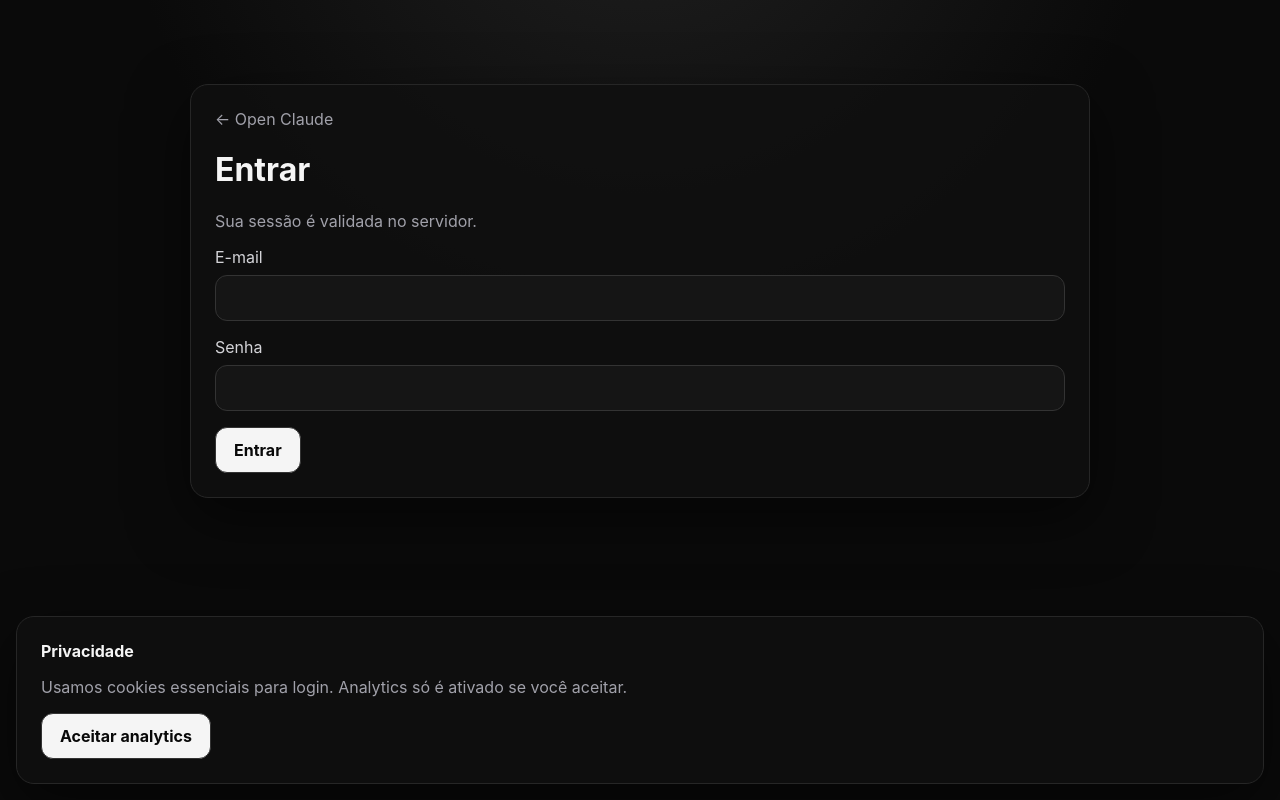
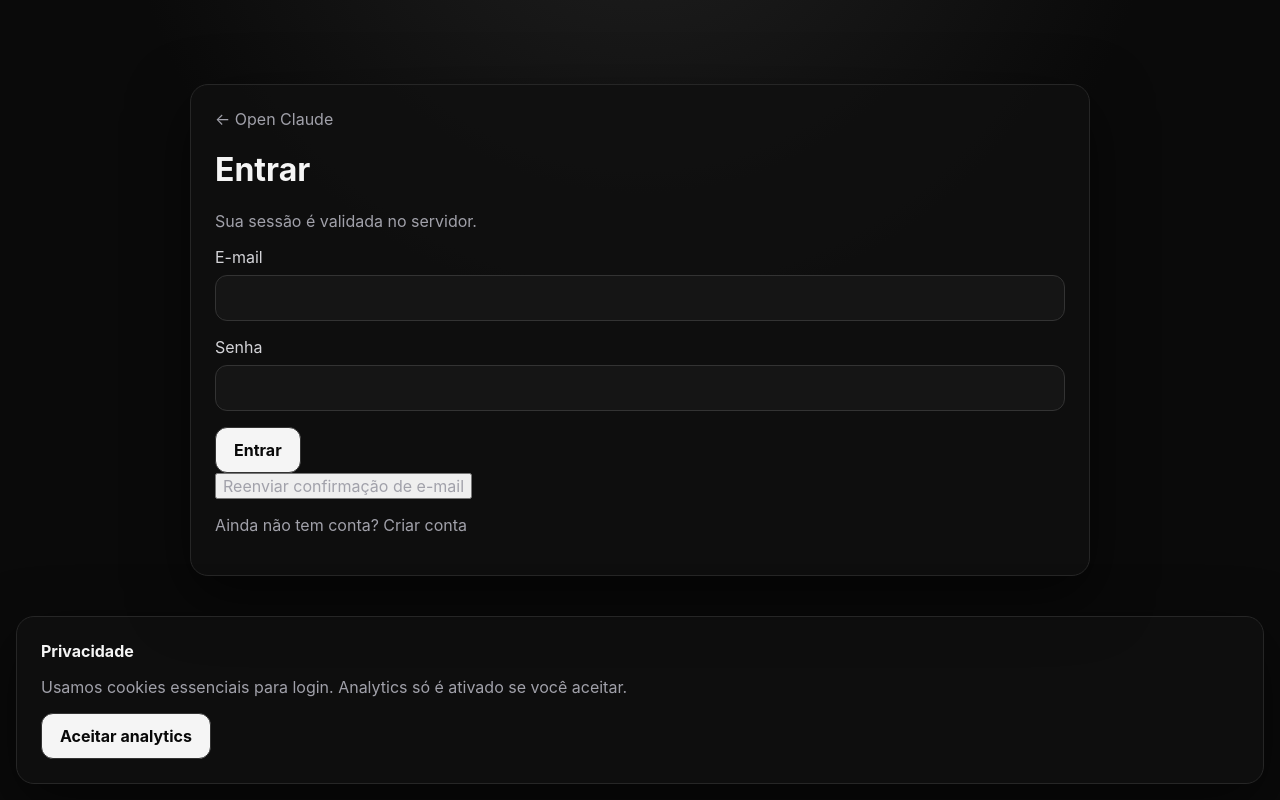
Before and after one commit to joaquimmiguel1200-spec/open-claude, a Next.js app: page /login in a window 1280 px wide. Built offline with nearby package versions, Linux system fonts and the light colour scheme; no server answers.

Commit message:
fix(auth): handle unconfirmed email and resend confirmation

```diff
--- a/app/login/page.tsx
+++ b/app/login/page.tsx
@@ -5,8 +5,66 @@ import { useRouter } from 'next/navigation'
 import Link from 'next/link'
 import { createSupabaseBrowserClient } from '@/lib/supabase/browser'
 
-export default function LoginPage(){
-  const router=useRouter(); const [email,setEmail]=useState(''); const [password,setPassword]=useState(''); const [error,setError]=useState(''); const [loading,setLoading]=useState(false)
-  async function submit(e:FormEvent){e.preventDefault();setError('');setLoading(true);const supabase=createSupabaseBrowserClient(); const {error}=await supabase.auth.signInWithPassword({email:email.trim(),password});if(error)setError('E-mail ou senha inválidos.');else router.push('/chat');setLoading(false)}
-  return <main className="shell"><div className="chat card"><Link href="/" className="muted">← Open Claude</Link><h1>Entrar</h1><p className="muted">Sua sessão é validada no servidor.</p><form onSubmit={submit}><label>E-mail<input required type="email" autoComplete="email" value={email} onChange={e=>setEmail(e.target.value)} /></label><label>Senha<input required minLength={8} type="password" autoComplete="current-password" value={password} onChange={e=>setPassword(e.target.value)} /></label>{error&&<p role="alert">{error}</p>}<button className="button" disabled={loading}>{loading?'Entrando…':'Entrar'}</button></form></div></main>
+export default function LoginPage() {
+  const router = useRouter()
+  const [email, setEmail] = useState('')
+  const [password, setPassword] = useState('')
+  const [error, setError] = useState('')
+  const [loading, setLoading] = useState(false)
+  const [resending, setResending] = useState(false)
+  const [sent, setSent] = useState(false)
+
+  async function submit(e: FormEvent) {
+    e.preventDefault()
+    setError('')
+    setSent(false)
+    setLoading(true)
+    const supabase = createSupabaseBrowserClient()
+    const { error } = await supabase.auth.signInWithPassword({ email: email.trim(), password })
+    if (error) {
+      setError(error.code === 'email_not_confirmed'
+        ? 'Confirme seu e-mail antes de entrar. Se precisar, reenvie o e-mail de confirmação abaixo.'
+        : 'E-mail ou senha inválidos.')
+    } else {
+      router.push('/chat')
+    }
+    setLoading(false)
+  }
+
+  async function resendConfirmation() {
+    const normalizedEmail = email.trim()
+    if (!normalizedEmail) {
+      setError('Digite seu e-mail para reenviar a confirmação.')
+      return
+    }
+    setError('')
+    setSent(false)
+    setResending(true)
+    const supabase = createSupabaseBrowserClient()
+    const { error } = await supabase.auth.resend({
+      type: 'signup',
+      email: normalizedEmail,
+      options: { emailRedirectTo: window.location.origin + '/auth/callback' },
+    })
+    if (error) setError('Não foi possível reenviar agora. Verifique o e-mail e tente novamente em instantes.')
+    else setSent(true)
+    setResending(false)
+  }
+
+  return <main className="shell"><div className="chat card">
+    <Link href="/" className="muted">← Open Claude</Link>
+    <h1>Entrar</h1>
+    <p className="muted">Sua sessão é validada no servidor.</p>
+    <form onSubmit={submit}>
+      <label>E-mail<input required type="email" autoComplete="email" value={email} onChange={e => setEmail(e.target.value)} /></label>
+      <label>Senha<input required minLength={8} type="password" autoComplete="current-password" value={password} onChange={e => setPassword(e.target.value)} /></label>
+      {error && <p role="alert">{error}</p>}
+      {sent && <p role="status">E-mail de confirmação reenviado. Verifique sua caixa de entrada.</p>}
+      <button className="button" disabled={loading}>{loading ? 'Entrando…' : 'Entrar'}</button>
+    </form>
+    <button type="button" className="muted" onClick={resendConfirmation} disabled={resending}>
+      {resending ? 'Reenviando…' : 'Reenviar confirmação de e-mail'}
+    </button>
+    <p className="muted">Ainda não tem conta? <Link href="/signup">Criar conta</Link></p>
+  </div></main>
 }
```
